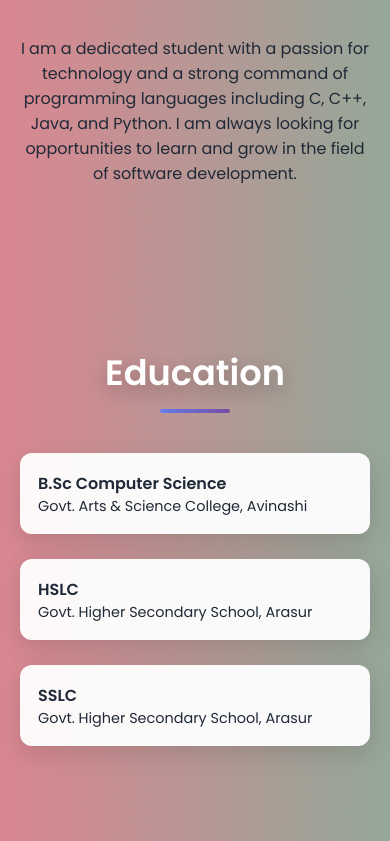
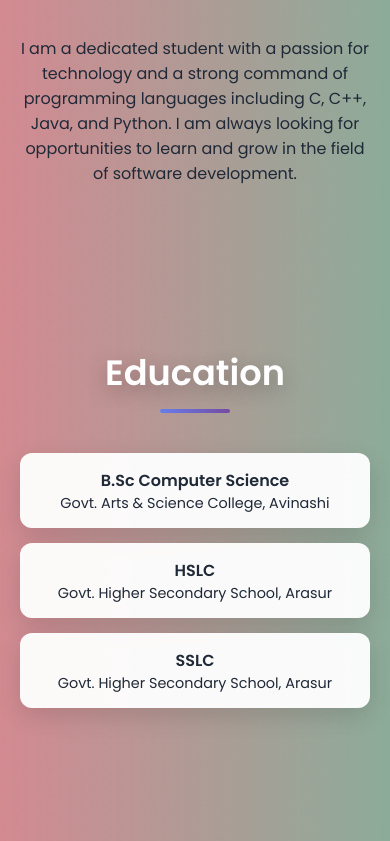
Before and after one commit to kavipriya-31/NM, a plain HTML site: page index.html in a window 390 px wide. Shown: the part 1156-1997 px from the top of the page. Drawn offline with nearby package versions, Linux system fonts and the light colour scheme.

Commit message:
Update style.css

```diff
--- a/style.css
+++ b/style.css
@@ -496,34 +496,36 @@
                 height: 150px;
             }
         }
-/* Ensure card text wraps properly */
-.card p,
-.skill-card p,
-.card h3,
-.skill-card h3 {
+/* Fix skill/education/project cards on mobile */
+.skill-card,
+.card {
+  flex: 1 1 100%;
+  max-width: 100%;
+  text-align: center;
+  padding: 15px;
+  box-sizing: border-box;
   word-wrap: break-word;
   overflow-wrap: break-word;
   white-space: normal;
 }
 
-/* Responsive adjustments for mobile */
-@media (max-width: 480px) {
-  .card h3,
-  .skill-card h3 {
+/* Mobile layout fixes */
+@media (max-width: 768px) {
+  .skills-grid,
+  .grid-container {
+    display: grid;
+    grid-template-columns: 1fr; /* stack in one column */
+    gap: 15px;
+  }
+
+  .skill-card h3,
+  .card h3 {
     font-size: 1rem;
   }
 
-  .card p,
-  .skill-card p {
+  .skill-card p,
+  .card p {
     font-size: 0.9rem;
     line-height: 1.4;
   }
-
-  .skills-grid {
-    grid-template-columns: 1fr; /* stack cards vertically */
-  }
-
-  .grid-container {
-    grid-template-columns: 1fr; /* single column on very small screens */
-  }
 }
```
